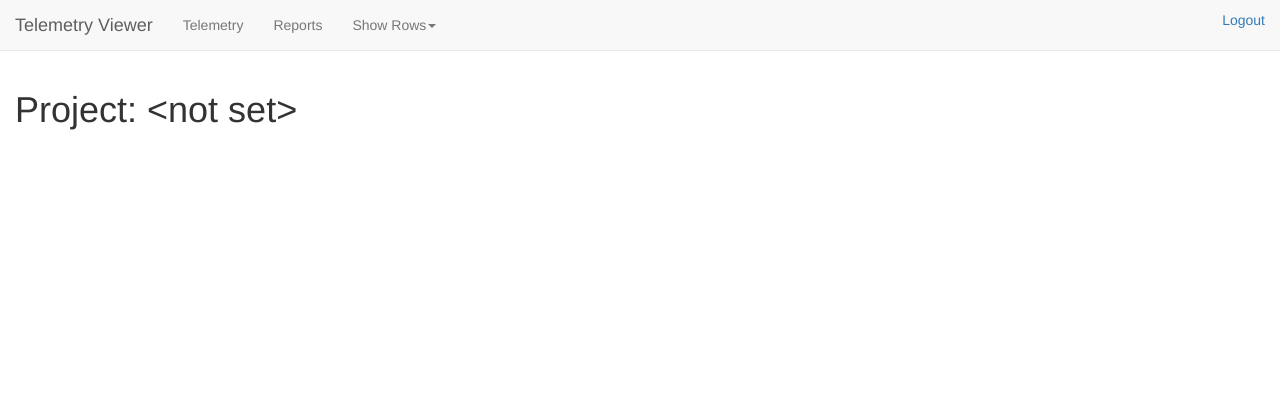
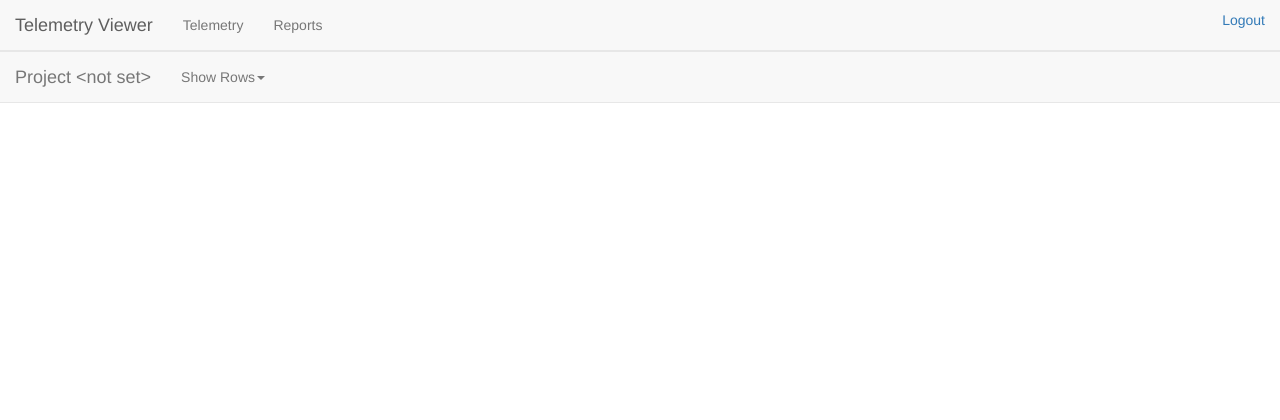
Before and after one commit to nachocove/Telemetry, a Django app: template Viewer/templates/entry_page.html in a window 1280 px wide. Shown: the top 420 px of the page. Run offline with Django 3.2, Linux system fonts and the light colour scheme; the template is opened without the code that fills it, so the values that code supplies are empty; parts of the project's set-up code (start-up, migrations or seed data) failed here and were passed over; some libraries are stand-ins or nearby versions.

Commit message:
Play with a secondary navbar attached to the top navbar (sticky as well)

```diff
--- a/Viewer/static/css/nacho.css
+++ b/Viewer/static/css/nacho.css
@@ -22,6 +22,11 @@ body {
 }
 .page-header .lead {
   margin-bottom: 10px;
+}
+
+.navbar-secondary {
+  top: 50px;
+  border-top-width: 2px
 }
 
 
@@ -138,3 +143,6 @@ body {
     margin:10px;
     display: inline-block;
 }
+body{
+  margin-top: 50px;
+}
--- a/Viewer/templates/base.html
+++ b/Viewer/templates/base.html
@@ -42,6 +42,8 @@
         <!--/.nav-collapse -->
     </div>
 </nav>
+{% block secondarynav %}
+{% endblock %}
 <div class="container theme-showcase" role="main">
     {% if message %}
     <div class="alert alert-danger" role="alert">
--- /dev/null
+++ b/Viewer/templates/entry_base.html
@@ -0,0 +1,40 @@
+{% extends "base.html" %}
+{% block secondarynav %}
+<nav class="navbar navbar-default navbar-fixed-top navbar-secondary" role="navigation">
+    <div class="container">
+        <div class="navbar-header">
+            <a class="navbar-brand">Project {{ project }}</a>
+        </div>
+        <div id="navbar" class="collapse navbar-collapse">
+            <ul class="nav navbar-nav">
+                <li class="dropdown">
+                    <a href="#" class="dropdown-toggle" data-toggle="dropdown" role="button" aria-expanded="false">Show
+                        Rows<span
+                                class="caret"></span></a>
+                    <ul class="dropdown-menu" role="menu">
+                        <li role="presentation"><a role="menuitem" tabindex="-1"
+                                                   onclick="$('#table_events tr').show();$('.row_select_dropdown').show();">Show
+                            All</a></li>
+                        <li class="divider"></li>
+
+                        {% for event_type in dropdown %}
+                        <li role="presentation"><a role="menuitem" tabindex="-1"
+                                                   onclick="$('tr.{{ event_type }}').toggle();$('#{{ event_type }}_checkmark').toggle();">
+                            <span id="{{ event_type }}_checkmark" class="row_select_dropdown glyphicon glyphicon-ok"
+                                  aria-hidden="true"></span> Show
+                            {{ event_type.capitalize }}</a></li>
+                        {% endfor %}
+                    </ul>
+                </li>
+                <li class="btn-group">
+                    <div>
+                        {% for button in buttons %}
+                        <button type="button" class="navbar-btn btn btn-default"><a href="{{ button.url }}">{{ button.text }}</a></button>
+                        {% endfor %}
+                    </div>
+                </li>
+            </ul>
+        </div>
+    </div>
+</nav>
+{% endblock %}
--- a/Viewer/templates/entry_page.html
+++ b/Viewer/templates/entry_page.html
@@ -1,4 +1,4 @@
-{% extends "base.html" %}
+{% extends "entry_base.html" %}
 {% block head %}
 <link rel="stylesheet" type="text/css" href="/static/css/list.css">
 {% endblock %}
@@ -10,36 +10,8 @@ var events = {{ events|safe }};
 <script type="text/javascript" src="/static/list.js"></script>
 {% endblock %}
 {% block navbar %}
-<li class="dropdown">
-    <a href="#" class="dropdown-toggle" data-toggle="dropdown" role="button" aria-expanded="false">Show Rows<span
-            class="caret"></span></a>
-    <ul class="dropdown-menu" role="menu">
-        <li role="presentation"><a role="menuitem" tabindex="-1"
-                                   onclick="$('#table_events tr').show();$('.row_select_dropdown').show();">Show All</a></li>
-            <li class="divider"></li>
-
-        {% for event_type in dropdown %}
-        <li role="presentation"><a role="menuitem" tabindex="-1"
-                                   onclick="$('tr.{{ event_type }}').toggle();$('#{{ event_type }}_checkmark').toggle();">
-            <span id="{{ event_type }}_checkmark" class="row_select_dropdown glyphicon glyphicon-ok" aria-hidden="true"></span> Show
-            {{ event_type.capitalize }}</a></li>
-        {% endfor %}
-    </ul>
-</li>
 {% endblock %}
 {% block content %}
-<div><h1>Project: {{ project }}</h1></div>
-<div class="btn-group" role="group" aria-label="Large button group">
-    {% for button in buttons %}
-    <button type="button" class="btn btn-default"><a href="{{ button.url }}">{{ button.text }}</a></button>
-    {% endfor %}
-</div>
-<br/><br/>
 <table id="table_summary" class="table table-bordered"></table><br/>
 <table id="table_events" class="table table-bordered"></table>
-<div class="btn-group" role="group" aria-label="Large button group">
-    {% for button in buttons %}
-    <button type="button" class="btn btn-default"><a href="{{ button.url }}">{{ button.text }}</a></button>
-    {% endfor %}
-</div>
 {% endblock %}
```
